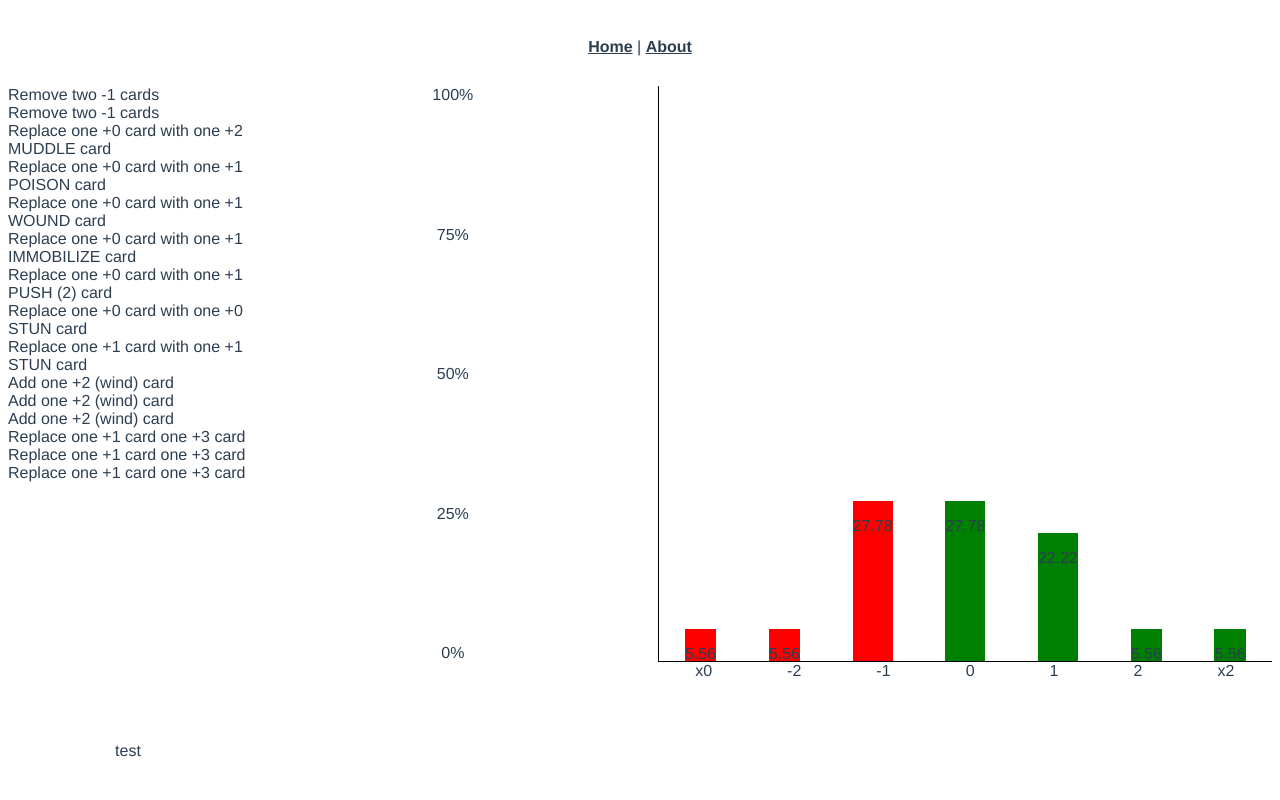
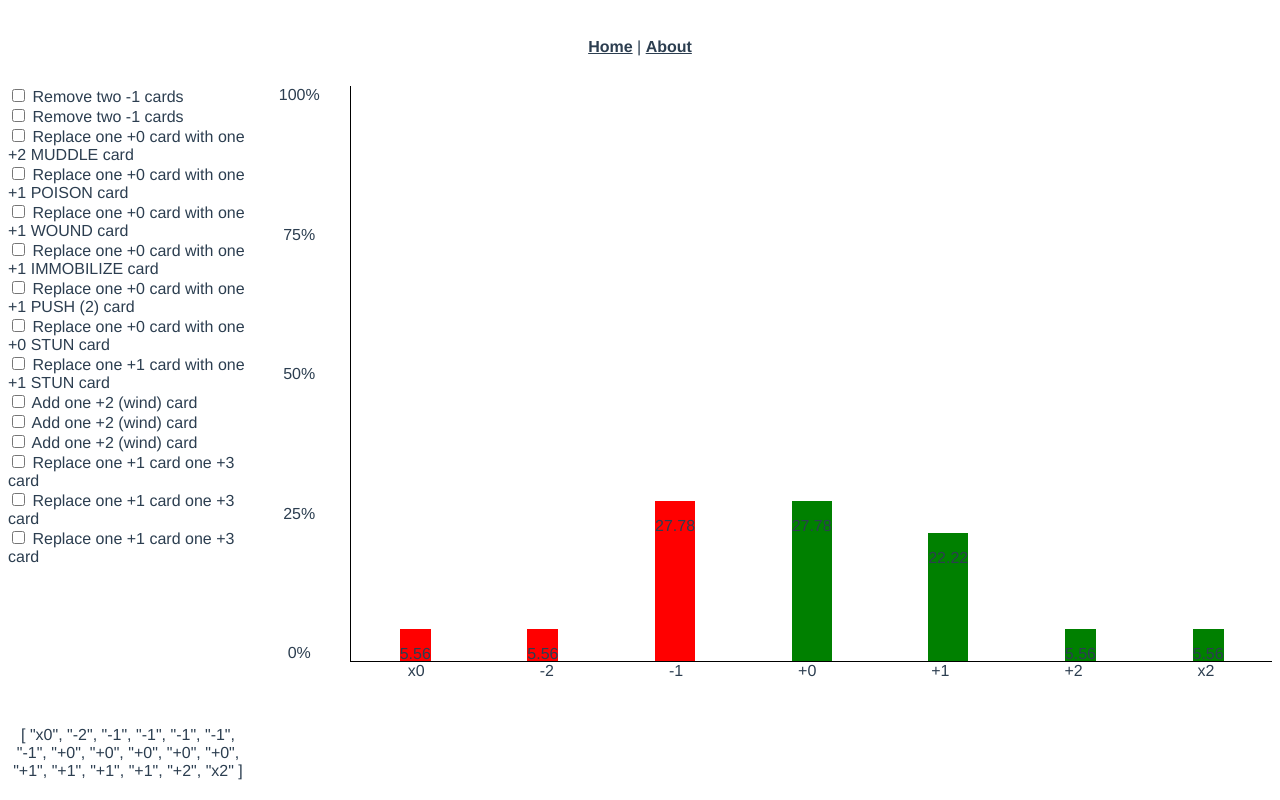
Before and after one commit to wyattnolen/jotl-modifier-helper, a Vue app: page /#/hatchet in a window 1280 px wide. Built offline with nearby package versions, Linux system fonts and the light colour scheme.

Commit message:
Toggle perk effects

```diff
--- a/src/views/Hatchet.vue
+++ b/src/views/Hatchet.vue
@@ -1,9 +1,17 @@
 <template>
   <article class="helper">
+    {{ deck }}
     <section class="perks">
       <ul class="perks__list">
         <li class="perks__listItem" v-for="perk in perks" :key="perk.id">
-          {{ determinePerkText(perk.effect) }}
+          <label :for="perk.id">
+            <input
+              :id="perk.id"
+              type="checkbox"
+              @click="perkEffect(perk.effect, $event)"
+            />
+            {{ determinePerkText(perk.effect) }}
+          </label>
         </li>
       </ul>
     </section>
@@ -36,7 +44,6 @@
         </li>
       </ul>
     </section>
-    <p @click="test()">test</p>
   </article>
 </template>
 
@@ -58,16 +65,16 @@ export default {
         "-1",
         "-1",
         "-1",
-        "0",
-        "0",
-        "0",
-        "0",
-        "0",
-        "1",
-        "1",
-        "1",
-        "1",
-        "2",
+        "+0",
+        "+0",
+        "+0",
+        "+0",
+        "+0",
+        "+1",
+        "+1",
+        "+1",
+        "+1",
+        "+2",
         "x2",
       ],
       specialEffects: [],
@@ -120,6 +127,17 @@ export default {
   },
   watch: {},
   methods: {
+    mutateModifier(modifier, toggle) {
+      toggle = toggle ? "add" : "remove";
+      if (toggle === "add") {
+        this.deck.push(modifier);
+      } else {
+        let index = this.deck.indexOf(modifier);
+        if (index > -1) {
+          this.deck.splice(index, 1);
+        }
+      }
+    },
     determineType(modifier) {
       let type = "";
       if (modifier >= 0 || modifier == "x2") {
@@ -167,8 +185,59 @@ export default {
       }
       return text;
     },
-    test() {
-      this.deck.push(1);
+    perkEffect(effect, event) {
+      let toggle = event.target.checked;
+      //For the purposes of toggle, true means to add, and false means to remove
+
+      //Add/Remove two -1 cards
+      if (effect == "1") {
+        this.mutateModifier("-1", !toggle);
+        this.mutateModifier("-1", !toggle);
+      }
+      //Replace one +0 card with one +2 MUDDLE card
+      if (effect == "2") {
+        this.mutateModifier("+0", !toggle);
+        this.mutateModifier("+2", toggle);
+      }
+      //Replace one +0 card with one +1 POISON card
+      if (effect == "3") {
+        this.mutateModifier("+0", !toggle);
+        this.mutateModifier("+1", toggle);
+      }
+      //Replace one +0 card with one +1 WOUND card
+      if (effect == "4") {
+        this.mutateModifier("+0", !toggle);
+        this.mutateModifier("+1", toggle);
+      }
+      //Replace one +0 card with one +1 IMMOBILIZE card
+      if (effect == "5") {
+        this.mutateModifier("+0", !toggle);
+        this.mutateModifier("+1", toggle);
+      }
+      //Replace one +0 card with one +1 PUSH (2) card
+      if (effect == "6") {
+        this.mutateModifier("+0", !toggle);
+        this.mutateModifier("+1", toggle);
+      }
+      //Replace one +0 card with one +0 STUN card
+      if (effect == "7") {
+        this.mutateModifier("+0", !toggle);
+        this.mutateModifier("+0", toggle);
+      }
+      //Replace one +1 card with one +1 STUN card
+      if (effect == "8") {
+        this.mutateModifier("+1", !toggle);
+        this.mutateModifier("+1", toggle);
+      }
+      //Add one +2 (wind) card
+      if (effect == "9") {
+        this.mutateModifier("+2", toggle);
+      }
+      //Replace one +1 card one +3 card
+      if (effect == "10") {
+        this.mutateModifier("+1", !toggle);
+        this.mutateModifier("+3", toggle);
+      }
     },
   },
 };
@@ -197,6 +266,7 @@ export default {
   grid-template-areas:
     "y chart"
     ".  x";
+  grid-template-columns: 10% 90%;
   grid-template-rows: 90% 10%;
   grid-area: chart;
   width: 80vw;
```
